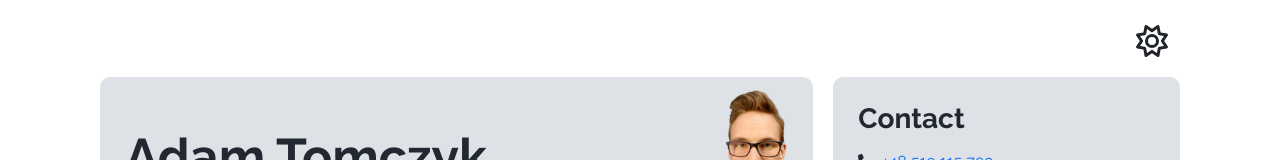
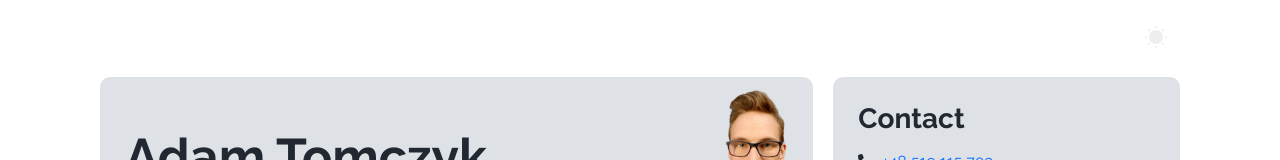
Before and after one commit to Aidem6/webCV, a Next.js app: page / in a window 1280 px wide. Shown: the top 160 px of the page. Built offline with nearby package versions, Linux system fonts and the light colour scheme.

Commit message:
new theme icon

```diff
--- /dev/null
+++ b/src/app/assets/icons/moon.jsx
@@ -0,0 +1,17 @@
+import * as React from "react"
+
+export const MoonIcon = (props) => (
+  <svg
+    xmlns="http://www.w3.org/2000/svg"
+    width={24}
+    height={24}
+    fill="none"
+    {...props}
+  >
+    <path
+      fill="#292D32"
+      d="M21.53 15.93c-.16-.27-.61-.69-1.73-.49-.62.11-1.25.16-1.88.13a8.41 8.41 0 0 1-5.91-2.82c-1.3-1.45-2.1-3.34-2.11-5.38 0-1.14.22-2.24.67-3.28.44-1.01.13-1.54-.09-1.76-.23-.23-.77-.55-1.83-.11-4.09 1.72-6.62 5.82-6.32 10.21.3 4.13 3.2 7.66 7.04 8.99.92.32 1.89.51 2.89.55.16.01.32.02.48.02 3.35 0 6.49-1.58 8.47-4.27.67-.93.49-1.52.32-1.79Z"
+    />
+  </svg>
+)
+export default MoonIcon
--- /dev/null
+++ b/src/app/assets/icons/sun.jsx
@@ -0,0 +1,16 @@
+import * as React from "react"
+
+export const SunIcon = (props) => (
+  <svg
+    xmlns="http://www.w3.org/2000/svg"
+    width={24}
+    height={24}
+    fill="none"
+    {...props}
+  >
+    <g fill="#eee">
+      <path d="M12 19a7 7 0 1 0 0-14 7 7 0 0 0 0 14ZM12 22.96c-.55 0-1-.41-1-.96v-.08c0-.55.45-1 1-1s1 .45 1 1-.45 1.04-1 1.04Zm7.14-2.82c-.26 0-.51-.1-.71-.29l-.13-.13a.996.996 0 1 1 1.41-1.41l.13.13a.996.996 0 0 1-.7 1.7Zm-14.28 0c-.26 0-.51-.1-.71-.29a.996.996 0 0 1 0-1.41l.13-.13a.996.996 0 1 1 1.41 1.41l-.13.13c-.19.19-.45.29-.7.29ZM22 13h-.08c-.55 0-1-.45-1-1s.45-1 1-1 1.04.45 1.04 1-.41 1-.96 1ZM2.08 13H2c-.55 0-1-.45-1-1s.45-1 1-1 1.04.45 1.04 1-.41 1-.96 1Zm16.93-7.01c-.26 0-.51-.1-.71-.29a.996.996 0 0 1 0-1.41l.13-.13a.996.996 0 1 1 1.41 1.41l-.13.13c-.19.19-.44.29-.7.29Zm-14.02 0c-.26 0-.51-.1-.71-.29l-.13-.14a.996.996 0 1 1 1.41-1.41l.13.13c.39.39.39 1.02 0 1.41-.19.2-.45.3-.7.3ZM12 3.04c-.55 0-1-.41-1-.96V2c0-.55.45-1 1-1s1 .45 1 1-.45 1.04-1 1.04Z" />
+    </g>
+  </svg>
+)
+export default SunIcon
--- a/src/app/components/themeChanger.js
+++ b/src/app/components/themeChanger.js
@@ -1,6 +1,8 @@
 import { useTheme } from 'next-themes'
 import { FontAwesomeIcon } from '@fortawesome/react-fontawesome';
 import { faSun, faMoon } from '@fortawesome/free-regular-svg-icons';
+import { SunIcon } from '../assets/icons/sun.jsx';
+import { MoonIcon } from '../assets/icons/moon.jsx';
 
 export const ThemeChanger = () => {
   const { theme, setTheme } = useTheme()
@@ -8,13 +10,15 @@ export const ThemeChanger = () => {
   if (theme === 'light') {
     return (
       <a onClick={() => setTheme('dark')}>
-        <FontAwesomeIcon icon={faMoon} style={{float: 'right', height: '32px', margin: '10px', fontWeight: 700}} />
+        {/* <FontAwesomeIcon icon={faMoon} style={{float: 'right', height: '32px', margin: '10px', fontWeight: 700}} /> */}
+        <MoonIcon style={{float: 'right', height: '32px', margin: '10px', fontWeight: 700}} />
       </a>
     );
   } else {
     return (
       <a onClick={() => setTheme('light')}>
-        <FontAwesomeIcon icon={faSun} style={{float: 'right', height: '32px', margin: '10px', fontWeight: 700}} />
+        {/* <FontAwesomeIcon icon={faSun} style={{float: 'right', height: '32px', margin: '10px', fontWeight: 700}} /> */}
+        <SunIcon style={{float: 'right', height: '32px', margin: '10px', fontWeight: 700}} />
       </a>
     );
   }
--- a/src/app/page.js
+++ b/src/app/page.js
@@ -14,7 +14,6 @@ import Image from 'next/image';
 import myFace from './assets/cvface.png';
 import Button from 'react-bootstrap/Button';
 import { ThemeChanger } from './components/themeChanger';
-import { useTheme } from 'next-themes'
 import { Card } from './components/card.js';
 import { useEffect, useState } from 'react';
 
```
